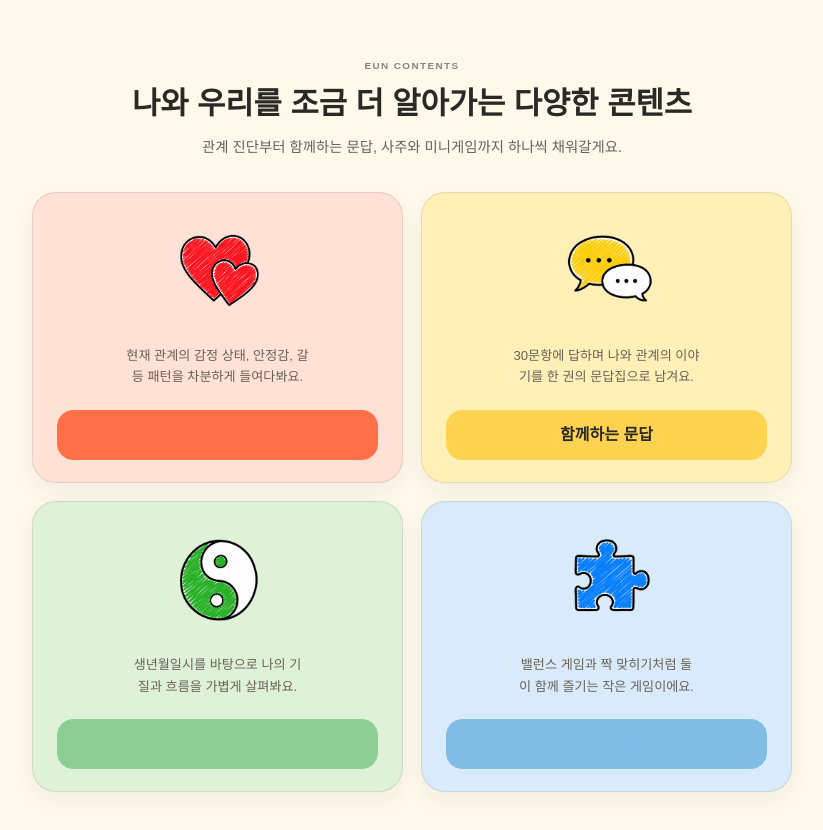
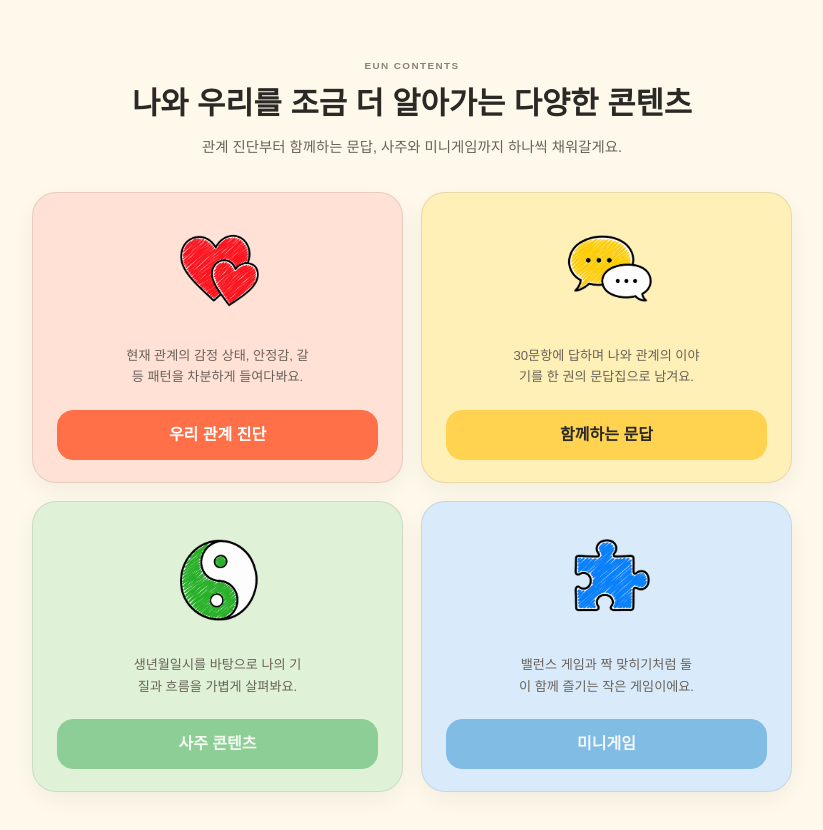
Before and after one commit to coffee-and/eun-contents, a React (Vite) app: page / in a window 1280 px wide. Shown: the top 830 px of the page, without its empty margins (228-1051 px from the left). Built offline with nearby package versions, Linux system fonts and the light colour scheme; no server answers; a web font is replaced by a local one.

Commit message:
fix: preserve readable text on vivid home cards

```diff
--- a/src/shared/styles/themes/hub-theme.css
+++ b/src/shared/styles/themes/hub-theme.css
@@ -42,9 +42,9 @@
   --hub-card-accent-light: var(--content-coral-hover);
   --hub-card-accent: var(--content-coral);
   --hub-card-accent-hover: var(--content-coral-hover);
-  --hub-card-accent-strong: var(--color-white);
+  --hub-card-accent-strong: #ffffff;
   --hub-card-accent-border: var(--content-coral);
-  --hub-card-button-text: var(--color-white);
+  --hub-card-button-text: #ffffff;
   --color-white: var(--content-coral);
 }
 
@@ -64,9 +64,9 @@
   --hub-card-accent-light: var(--content-green-hover);
   --hub-card-accent: var(--content-green);
   --hub-card-accent-hover: var(--content-green-hover);
-  --hub-card-accent-strong: var(--color-white);
+  --hub-card-accent-strong: #ffffff;
   --hub-card-accent-border: var(--content-green);
-  --hub-card-button-text: var(--color-white);
+  --hub-card-button-text: #ffffff;
   --color-white: var(--content-green);
 }
 
@@ -75,8 +75,8 @@
   --hub-card-accent-light: var(--content-blue-hover);
   --hub-card-accent: var(--content-blue);
   --hub-card-accent-hover: var(--content-blue-hover);
-  --hub-card-accent-strong: var(--color-white);
+  --hub-card-accent-strong: #ffffff;
   --hub-card-accent-border: var(--content-blue);
-  --hub-card-button-text: var(--color-white);
+  --hub-card-button-text: #ffffff;
   --color-white: var(--content-blue);
 }
```
